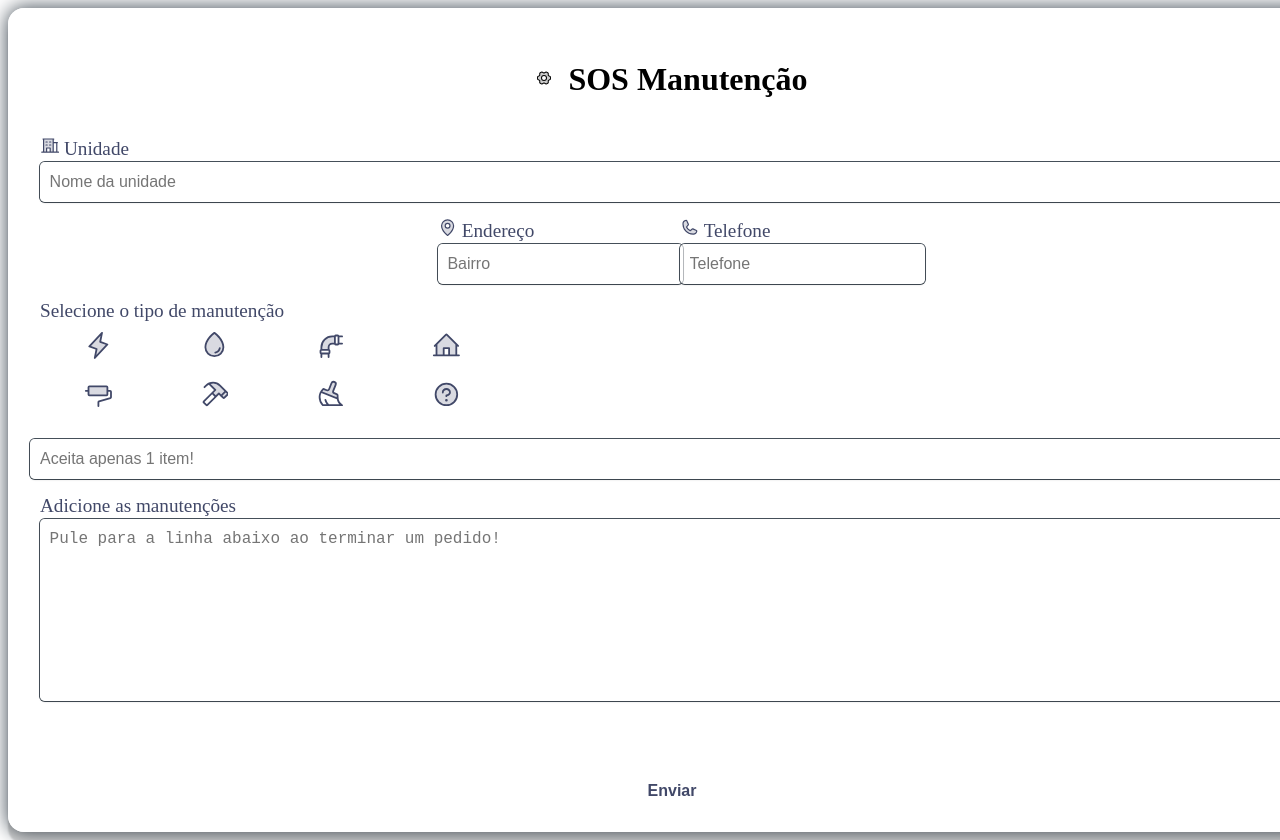
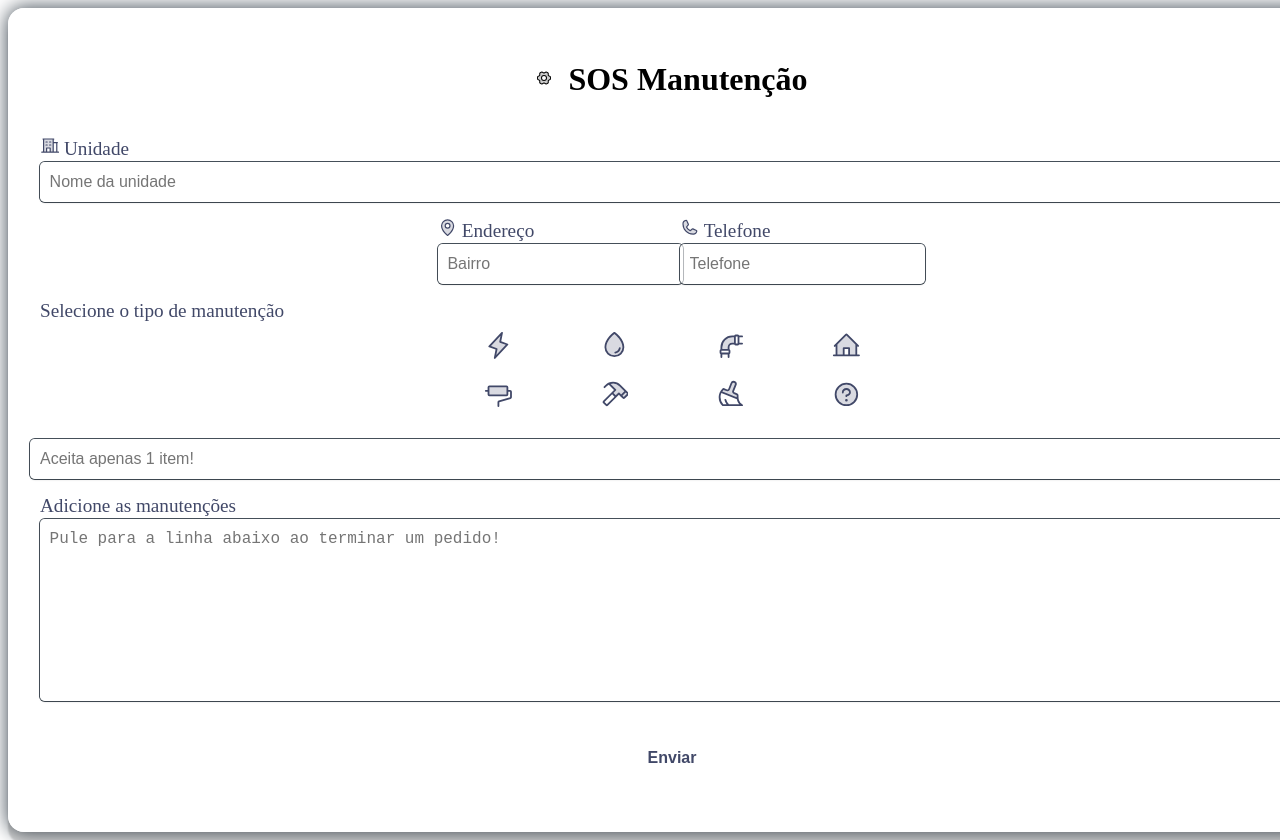
Before and after one commit to Diego-Cesare/sos_manutencao, a React (Vite) app: page / in a window 1280 px wide. Shown: the top 840 px of the page. Built offline with nearby package versions, Linux system fonts and the light colour scheme; the HTML template or start-up script is replaced by a standard one.

Commit message:
Corrigido os erros de layout

```diff
--- a/src/styles/itens.sass
+++ b/src/styles/itens.sass
@@ -11,6 +11,7 @@
     backdrop-filter: blur(20px)
     @media screen and (max-width: 430px)
         width: 90%
+        height: 95vh
         padding: 1rem
 
 form
@@ -41,6 +42,11 @@ label
 .info
     display: flex
     gap: 1rem
+
+.menu
+    display: flex
+    align-items: center
+    justify-content: center
 
 nav
     display: grid
@@ -92,9 +98,7 @@ textarea:focus
     box-shadow: rgba(0, 0, 0, 0.16) 0px 1px 2px, rgb(71, 89, 255) 0px 0px 0px 2px
 
 button
-    position: absolute
-    bottom: 0
-    width: 90%
+    width: 100%
     margin: 1rem
     padding: 1rem
     font-size: 1rem
```
